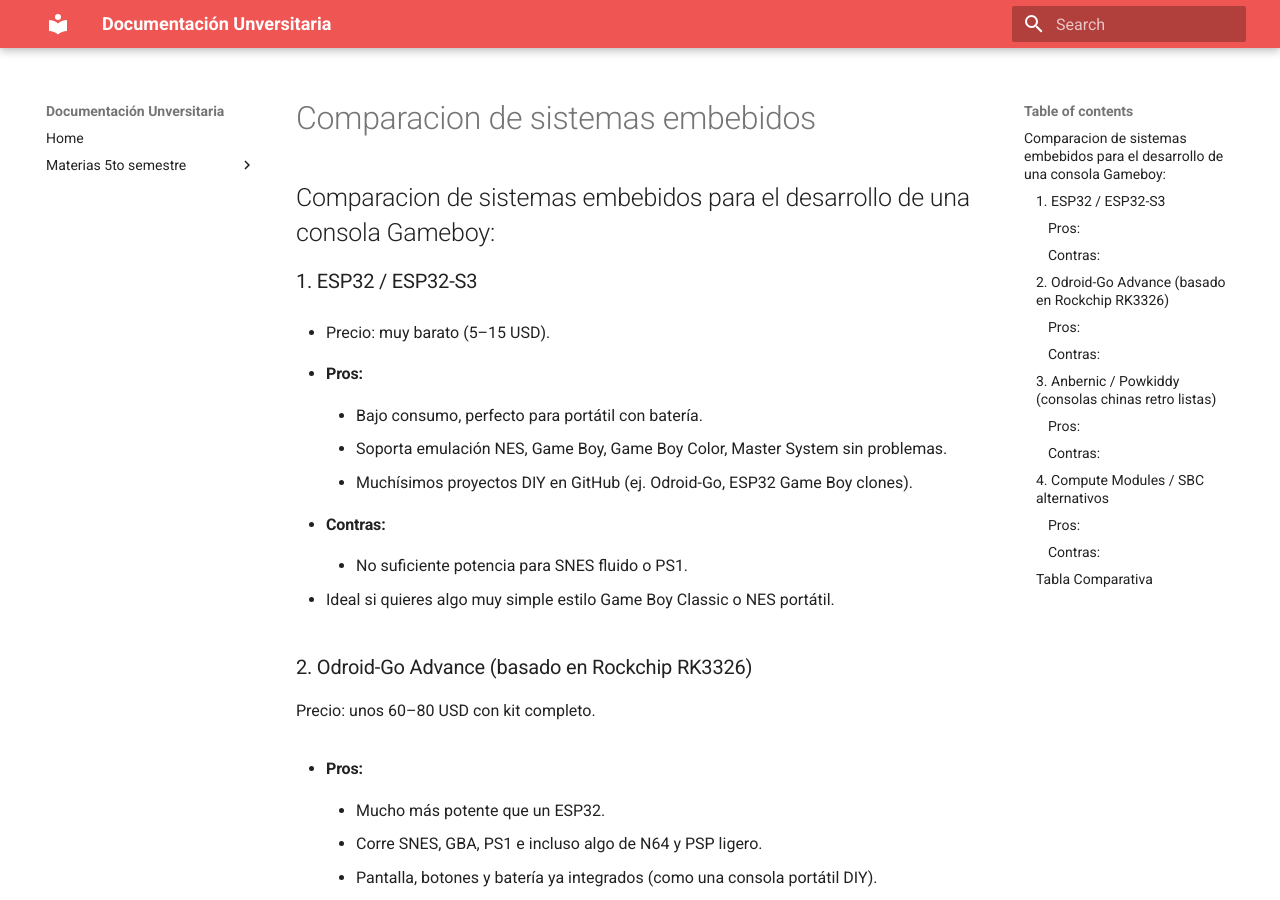
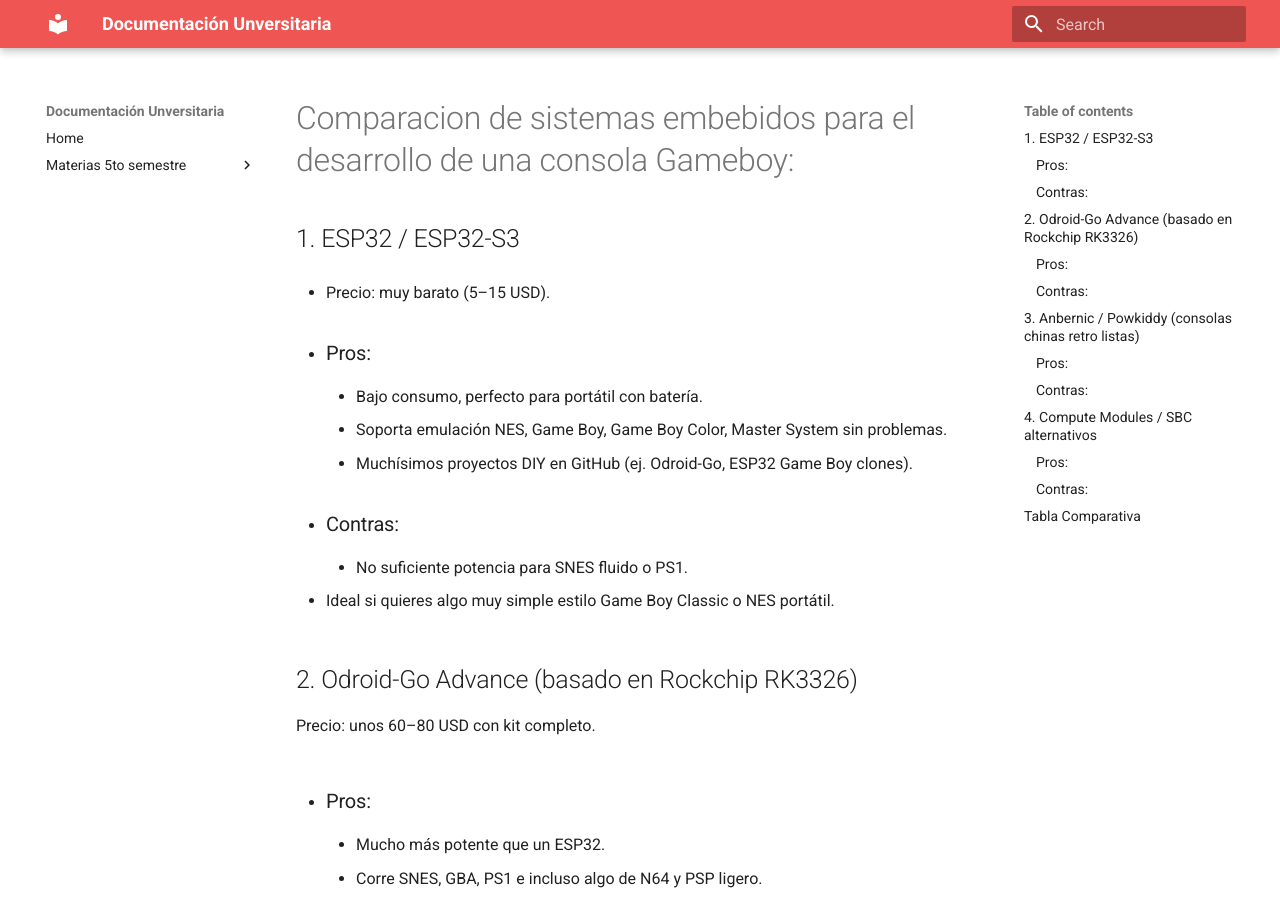
Before and after one commit to ZAFK28/PortafolioZarate, an MkDocs documentation site: the page built from docs/Comparacion_de_sistemas_embebidos.md, in a window 1280 px wide and 900 px high. Built offline with MkDocs 1.6.1 and Material for MkDocs 9.7.7, drawn with Linux system fonts in a browser that asks for light colours.

Commit message:
Actualizacion

```diff
--- a/docs/Comparacion_de_sistemas_embebidos.md
+++ b/docs/Comparacion_de_sistemas_embebidos.md
@@ -1,53 +1,53 @@
-## Comparacion de sistemas embebidos para el desarrollo de una consola Gameboy:
-### 1. ESP32 / ESP32-S3
+# Comparacion de sistemas embebidos para el desarrollo de una consola Gameboy:
+## 1. ESP32 / ESP32-S3
 
 - Precio: muy barato (5–15 USD).
 
-- #### Pros:
+- ### Pros:
     * Bajo consumo, perfecto para portátil con batería.
     * Soporta emulación NES, Game Boy, Game Boy Color, Master System sin problemas.
     * Muchísimos proyectos DIY en GitHub (ej. Odroid-Go, ESP32 Game Boy clones).
 
-- #### Contras:
+- ### Contras:
     * No suficiente potencia para SNES fluido o PS1.
 
 - Ideal si quieres algo muy simple estilo Game Boy Classic o NES portátil.
 
-### 2. Odroid-Go Advance (basado en Rockchip RK3326)
+## 2. Odroid-Go Advance (basado en Rockchip RK3326)
 
 Precio: unos 60–80 USD con kit completo.
 
-- #### Pros:
+- ### Pros:
     * Mucho más potente que un ESP32.
     * Corre SNES, GBA, PS1 e incluso algo de N64 y PSP ligero.
     * Pantalla, botones y batería ya integrados (como una consola portátil DIY).
-- #### Contras:
+- ### Contras:
     * No tan barato como un ESP32.
     * Menos comunidad que Raspberry.
 - Ideal si quieres calidad/precio para algo ya más completo.
 
-### 3. Anbernic / Powkiddy (consolas chinas retro listas)
+## 3. Anbernic / Powkiddy (consolas chinas retro listas)
 
 - Usan SoCs tipo Allwinner, Rockchip o Ingenic.
 - Precio: 50–120 USD.
-- #### Pros:
+- ### Pros:
     * Ya vienen listas (pantalla, batería, controles).
     * Emulan de NES hasta PS1, Dreamcast y PSP según modelo.
     * Calidad/precio insuperable si no quieres “soldar y programar”.
-- #### Contras:
+- ### Contras:
     * No es DIY.
 - Ejemplos buenos: RG35XX Plus, Miyoo Mini Plus, RG353V.
 
-### 4. Compute Modules / SBC alternativos
+## 4. Compute Modules / SBC alternativos
 
 - Banana Pi, Orange Pi, Rock Pi, Radxa.
-- #### Pros:
+- ### Pros:
     * similares a Raspberry Pi, a veces más potentes y más baratos.
-- #### Contras:
+- ### Contras:
     * menos documentación y comunidad.
 - Útiles si quieres un “mini-PC” emulador sin pagar sobreprecio de Raspberry.
 
-### Tabla Comparativa
+## Tabla Comparativa
 | Plataforma / Chip                         | CPU                      | Velocidad (GHz)  | RAM                                            | Almacenamiento | Rendimiento en emulación                             |
 | ----------------------------------------- | ------------------------ | ---------------- | ---------------------------------------------- | -------------- | ---------------------------------------------------- |
 | **ESP32-S3**                              | 2× Xtensa LX7            | 240 MHz          | 512 KB SRAM interna + hasta 8 MB PSRAM externa | MicroSD        | NES, GB, GBC, SMS muy bien; SNES limitado            |
```
